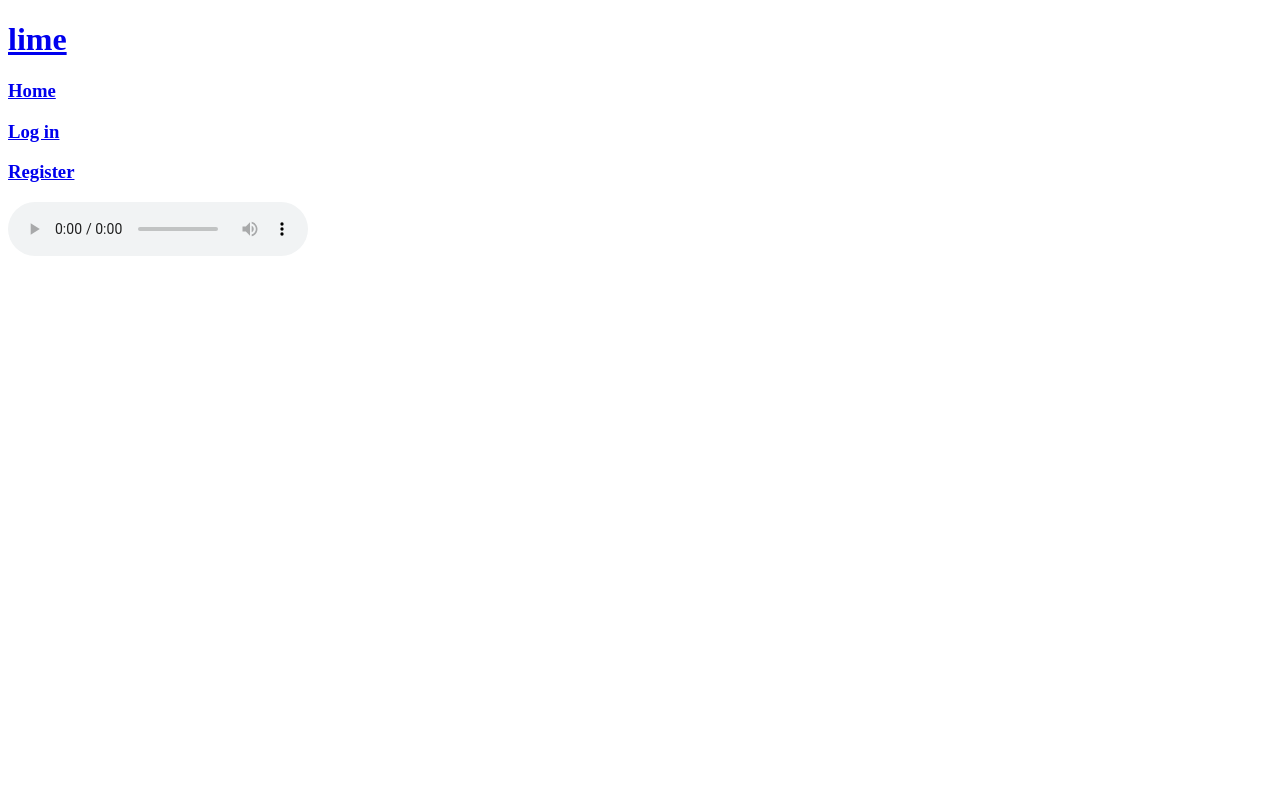
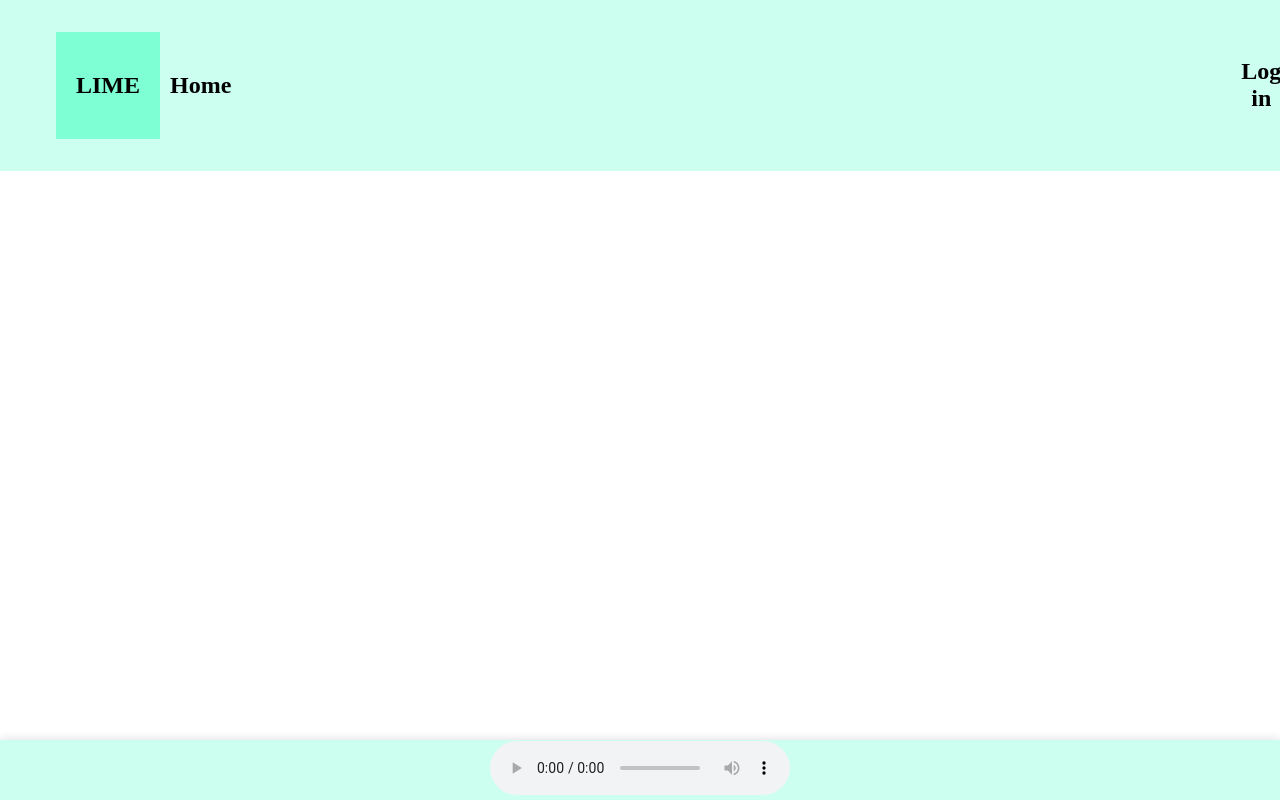
Before and after one commit to liehhh/lime, a Django app: page / in a window 1280 px wide. Run offline with Django 5.2, Linux system fonts and the light colour scheme.

Commit message:
scratch css ( waiting for updates )

```diff
--- a/lime/lime/settings.py
+++ b/lime/lime/settings.py
@@ -117,6 +117,9 @@ USE_TZ = True
 # https://docs.djangoproject.com/en/5.2/howto/static-files/
 
 STATIC_URL = 'static/'
+STATICFILES_DIRS = [
+    BASE_DIR / "static",  # or os.path.join(BASE_DIR, 'static') for older versions
+]
 
 # Default primary key field type
 # https://docs.djangoproject.com/en/5.2/ref/settings/#default-auto-field
--- /dev/null
+++ b/lime/limeapp/static/limeapp/main.css
@@ -0,0 +1,86 @@
+a {
+    all: unset;
+    cursor: pointer;
+}
+
+.header {
+    display: flex;
+    align-items: center;
+    text-align: center;
+}
+
+.left-header {
+    display: flex;
+    gap: 20px;
+    justify-content: left;
+    align-items: center;
+}
+
+.mid-header {
+    padding: 10px;
+}
+
+.right-header {
+    display: flex;
+    gap: 20px;
+    padding-left: 1000px;
+}
+
+.left-header {
+    background-color: aquamarine;
+}
+
+#lime {
+    padding: 20px;
+}
+
+header {
+    background-color: rgb(198, 255, 236);
+    box-shadow: 0 -2px 8px rgba(0, 0, 0, 0.1);
+}
+
+nav {
+    width: 100%;
+    position: fixed;
+    top: 0;
+    left: 0;
+    background-color: #ccfff0;
+    padding: 1rem;
+    display: flex;
+    justify-content: space-between;
+    align-items: center;
+    z-index: 1000;
+  }
+
+  body {
+    margin: 0;
+  }
+
+  html, body {
+    height: 100%;
+    margin: 0;
+    display: flex;
+    flex-direction: column;
+  }
+
+  body {
+    min-height: 100vh !important;
+  }
+
+  main {
+    flex: 1;
+  }
+
+  footer {
+    position: fixed;
+    bottom: 0;
+    left: 0;
+    width: 100%;
+    height: 60px; /* adjust to fit your design */
+    background-color: #ccfff0; /* your color */
+    display: flex;
+    justify-content: center;
+    align-items: center;
+    z-index: 1000; /* stays above other elements */
+    box-shadow: 0 -2px 8px rgba(0, 0, 0, 0.1);
+  }
--- a/lime/limeapp/templates/limeapp/base.html
+++ b/lime/limeapp/templates/limeapp/base.html
@@ -1,3 +1,4 @@
+{% load static %}
 <!DOCTYPE html>
 <html lang="en">
   <head>
@@ -5,11 +6,19 @@
     <meta name="viewport" content="width=device-width, initial-scale=1.0">
     <meta http-equiv="X-UA-Compatible" content="ie=edge">
     <title>lime</title>
+    <link rel="stylesheet" href="{% static 'limeapp/main.css' %}">
   </head>
-  <body>
-    <h1><a href="{% url 'limeapp-home' %}">lime</a></h1>
+  <header>
     <nav>
-        <h3><a href="{% url 'limeapp-home' %}">Home</a></h3>
+      <ul>
+        <div class="header">
+          <div class="left-header">
+            <h1 id="lime"><a href="{% url 'limeapp-home' %}">LIME</a></h1>
+          </div>
+          <div class="mid-header">
+            <h1><a href="{% url 'limeapp-home' %}">Home</a></h3>
+          </div>
+          <div class="right-header">
           {% if user.is_authenticated %}
               <h3><a href="{% url 'limeapp-profile' %}">{{ user.username }}</a></h3>
               <form method="post" action="{% url 'logout' %}" style="display: inline;">
@@ -27,10 +36,23 @@
                   </button>
               </form>
           {% else %}
-            <h3><a href="{% url 'login' %}">Log in</a></h3>
-            <h3><a href="{% url 'limeapp-register' %}">Register</a></h3>
+              <h1><a href="{% url 'login' %}">Log in</a></h1>
+              <h1><a href="{% url 'limeapp-register' %}">Register</a></h1>
           {% endif %}
+          </div>
+        </div>
+      </ul>
     </nav>
+  </header>
+  <body>
     {% block content %} {% endblock %}
   </body>
+
+  <footer>
+    <div class="audio">
+      <audio controls>
+          <source src="media/songs/song.mp3" type="audio/mpeg">
+        </audio>
+      </div>
+  </footer>
 </html>
--- a/lime/limeapp/templates/limeapp/home.html
+++ b/lime/limeapp/templates/limeapp/home.html
@@ -1,6 +1,4 @@
 {% extends 'limeapp/base.html' %}
+{% load static %}
 {% block content %}
-<audio controls>
-    <source src="media/songs/song.mp3" type="audio/mpeg">
-  </audio>
 {% endblock content %}
--- a/lime/limeapp/templates/limeapp/profile.html
+++ b/lime/limeapp/templates/limeapp/profile.html
@@ -1,4 +1,5 @@
 {% extends 'limeapp/base.html' %}
+{% load static %}
 {% block content %}
 <nav>
     <h3>This is the profile of {{ user.username }}</h3>
--- a/lime/limeapp/templates/limeapp/register.html
+++ b/lime/limeapp/templates/limeapp/register.html
@@ -1,4 +1,5 @@
 {% extends 'limeapp/base.html' %}
+{% load static %}
 {% block content %}
 <h2>Create your Account</h2>
 
```
Lines whose indentation alone changed are shown as unchanged.
